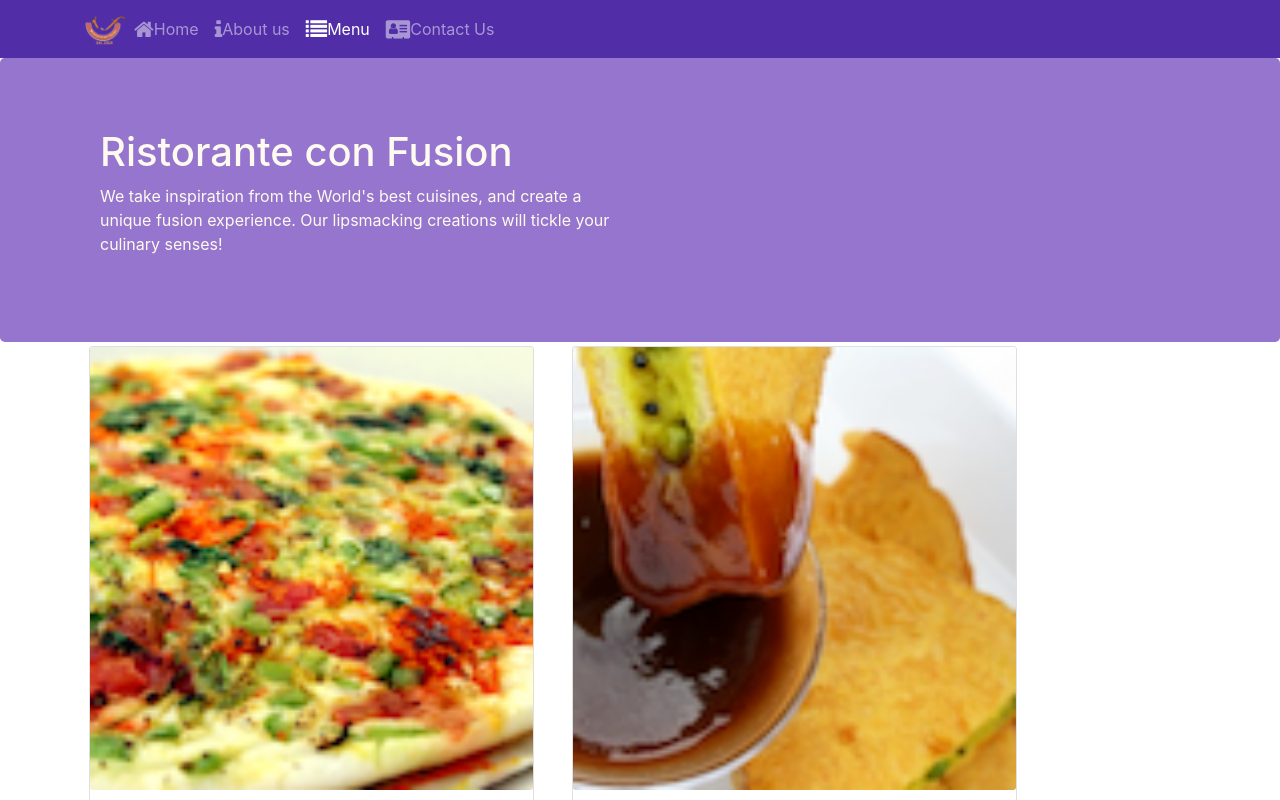
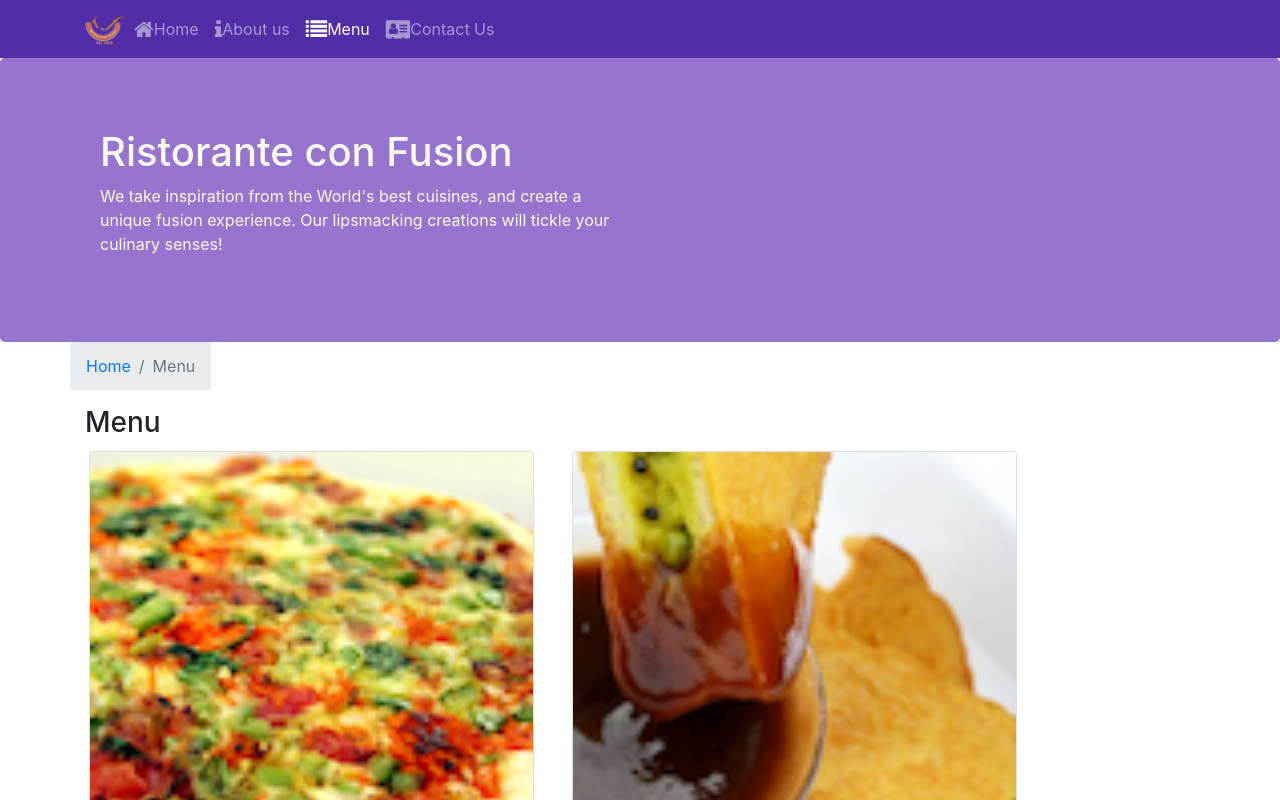
Before and after one commit to olenarostotskyy/React, a React (Create React App) app: page /menu in a window 1280 px wide. Shown: the top 800 px of the page. Built offline with nearby package versions, Linux system fonts and the light colour scheme.

Commit message:
Single Page Applications part two

```diff
--- a/src/components/ContactComponent.js
+++ b/src/components/ContactComponent.js
@@ -1,22 +1,33 @@
 import React from 'react';
+import { Breadcrumb, BreadcrumbItem } from 'reactstrap';
+import {Link} from 'react-router-dom';
 
 function Contact(props) {
-    return(
+    return (
         <div className="container">
+            <div className="row">
+                <Breadcrumb>
+                    <BreadcrumbItem> <Link to='/home'> Home</Link></BreadcrumbItem>
+                    <BreadcrumbItem active>Contact Us</BreadcrumbItem>
+                </Breadcrumb>
+                <div className="col-12">
+                    <h3>Contact Us</h3>
+                </div>
+            </div>
             <div className="row row-content">
                 <div className="col-12">
-                <h3>Location Information</h3>
+                    <h3>Location Information</h3>
                 </div>
                 <div className="col-12 col-sm-4 offset-sm-1">
-                        <h5>Our Address</h5>
-                        <address>
+                    <h5>Our Address</h5>
+                    <address>
                         121, Clear Water Bay Road<br />
                         Clear Water Bay, Kowloon<br />
                         HONG KONG<br />
                         <i className="fa fa-phone"></i>: +852 1234 5678<br />
                         <i className="fa fa-fax"></i>: +852 8765 4321<br />
                         <i className="fa fa-envelope"></i>: <a href="mailto:confusion@food.net">confusion@food.net</a>
-                        </address>
+                    </address>
                 </div>
                 <div className="col-12 col-sm-6 offset-sm-1">
                     <h5>Map of our Location</h5>
--- a/src/components/MainComponents.js
+++ b/src/components/MainComponents.js
@@ -10,6 +10,7 @@
 import {LEADERS} from '../shared/leaders';
 import {PROMOTIONS} from '../shared/promotions';
 import { Switch, Route, Redirect } from 'react-router-dom';
+import { comment } from 'postcss-selector-parser';
 
 
 class Main extends Component {
@@ -33,6 +34,19 @@
             /> //is true (we have only one feature what is true  ---is the first element in the arrey :[0])
         );
       }
+
+const DishWithId =({match})=>{
+return(
+
+  <DishDetail dish={this.state.dishes.filter((dish)=>dish.id === parseInt(match.params.dishId,10))[0]}
+comments={this.state.comments.filter((comment)=>comment.dishId === parseInt(match.params.dishId,10))}
+
+
+/>
+  )
+
+}
+
       return (
       <div>
 <Header/>
@@ -41,6 +55,9 @@
               <Route path='/home' component={HomePage} />
 
             <Route exact path='/menu' render={() => <Menu dishes={this.state.dishes} />} />
+
+            <Route path="/menu/:dishId" component={DishWithId}/>
+
             <Route exact path='/contactus' component={Contact} />} />
 
               <Redirect to="/home" />
--- a/src/components/MenuComponents.js
+++ b/src/components/MenuComponents.js
@@ -1,18 +1,23 @@
 import React from 'react';
 
 import {
-    Card, CardImg, CardImgOverlay, CardText, CardBody,
-    CardTitle
-} from 'reactstrap';
+    Card, CardImg, CardImgOverlay, CardText, CardBody,CardTitle, Breadcrumb, BreadcrumbItem} from 'reactstrap';
+import { Link } from 'react-router-dom';
+
 
 function RenderMenuItem({dish,onClick}){
     return(
-        <Card onClick={()=>onClick(dish.id)}>
+        //link to, now the specific dish itself has its dish ID. This dish ID is the one that I want to pass. But then this link allows me to only specify the URL to which I navigate. Now, how do I make use of this dish ID? This is where I can use back quotes.
+        // So a back quote means whatever is enclosed inside here, so if I put a JavaScript value there that could be evaluated and then replace that value there.
+        // what happens here is that for each specific dish, the corresponding dish ID value is evaluated here, and this will be substituted by the dish ID values.
+       <Card>
+           <Link to={`/menu/${dish.id}`} >
         <CardImg width="100%" src={dish.image} alt={dish.name} />
         <CardBody>
             <CardTitle>{dish.name}</CardTitle>
 
         </CardBody>
+        </Link>
     </Card>
     );
 }
@@ -26,7 +31,7 @@
 
             return (
                 <div className="col-12 col-md-5 m-1">
-                   <RenderMenuItem dish={dish} onClick={props.onClick} />
+                   <RenderMenuItem dish={dish} />
                 </div>
             );
         });//m-1. Meaning, one unit margin all around in here. So by doing this, what I am doing to this div is, for the extra small to small screen sizes,
@@ -34,6 +39,15 @@
 
         return (
             <div className="container">
+            <div className="row">
+            <Breadcrumb>
+            <BreadcrumbItem> <Link to='/home'> Home</Link></BreadcrumbItem>
+       <BreadcrumbItem active>Menu</BreadcrumbItem>
+        </Breadcrumb>
+        <div className="col-12">
+        <h3>Menu</h3>
+        </div>
+            </div>
                 <div className="row">
                     {menu}
                 </div>
--- a/src/components/dishdetailComponent.js
+++ b/src/components/dishdetailComponent.js
@@ -1,11 +1,13 @@
 import React from 'react';
 import {
     Card, CardImg, CardImgOverlay, CardText, CardBody,
-    CardTitle
+    CardTitle, Breadcrumb, BreadcrumbItem
 } from 'reactstrap';
+import { Link } from 'react-router-dom';
 
 
-   function RenderDish({dish}) {
+
+function RenderDish({ dish }) {
     if (dish != null) {//check if dish not equal to null. So, obviously if the dish is not null, only then I will render the dish. Otherwise, I will simply return a div, an empty div here. S
         return (
             //card component
@@ -29,7 +31,7 @@
 }
 
 
-    function RenderComments({comments}) {
+function RenderComments({ comments }) {
     if (comments != null)
         return (
             <div className="col-sm-12 col-md-5 m-1">
@@ -38,7 +40,7 @@
                     {comments.map((comment) => {
                         return (
                             <li key={comment.id}>
-                                    <p>--{comment.author},{new Intl.DateTimeFormat('en-US', {year:'numeric',month:'short',day:'2-digit'}).format(new Date(Date.parse(comment.date)))}</p>
+                                <p>--{comment.author},{new Intl.DateTimeFormat('en-US', { year: 'numeric', month: 'short', day: '2-digit' }).format(new Date(Date.parse(comment.date)))}</p>
                                 <p>--{comment.comment}</p>
                             </li>
                         );
@@ -57,14 +59,25 @@
 }
 
 
-    const DishDetail =(props) =>{
+const DishDetail = (props) => {
 
     if (props.dish != null)
         return (
             <div class="container">
                 <div className="row">
-                    <RenderDish dish ={props.dish}/>
-                   <RenderComments comments={props.dish.comments}/>
+                    <Breadcrumb>
+
+                        <BreadcrumbItem> <Link to='/menu'> Menu</Link></BreadcrumbItem>
+
+                        <BreadcrumbItem active>{props.dish.name}</BreadcrumbItem>
+                    </Breadcrumb>
+                    <div className="col-12">
+                        <h3>{props.dish.name}</h3>
+                    </div>
+                </div>
+                <div className="row">
+                    <RenderDish dish={props.dish} />
+                    <RenderComments comments={props.comments} />
                 </div>
             </div>
         );
```
Lines whose indentation alone changed are shown as unchanged.
